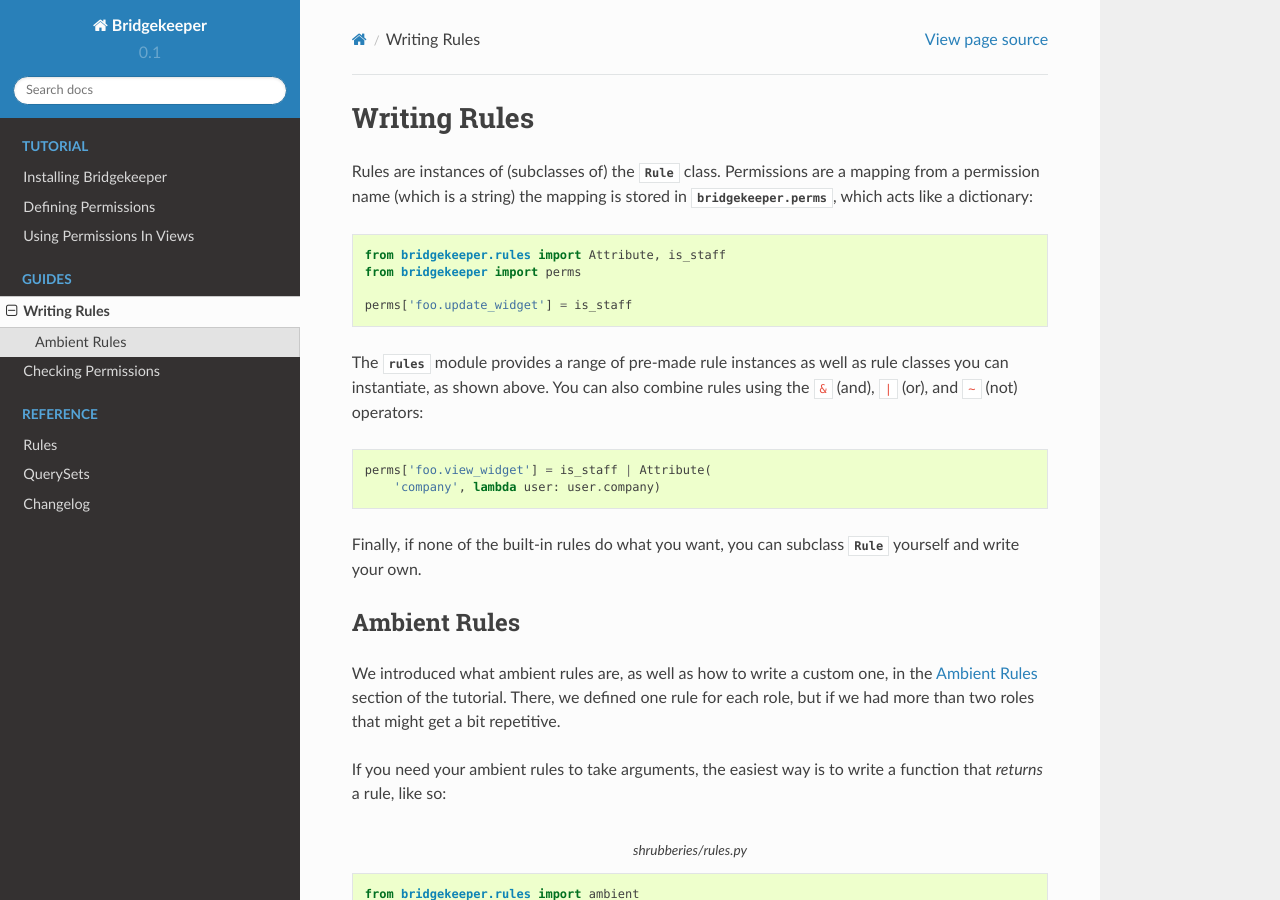
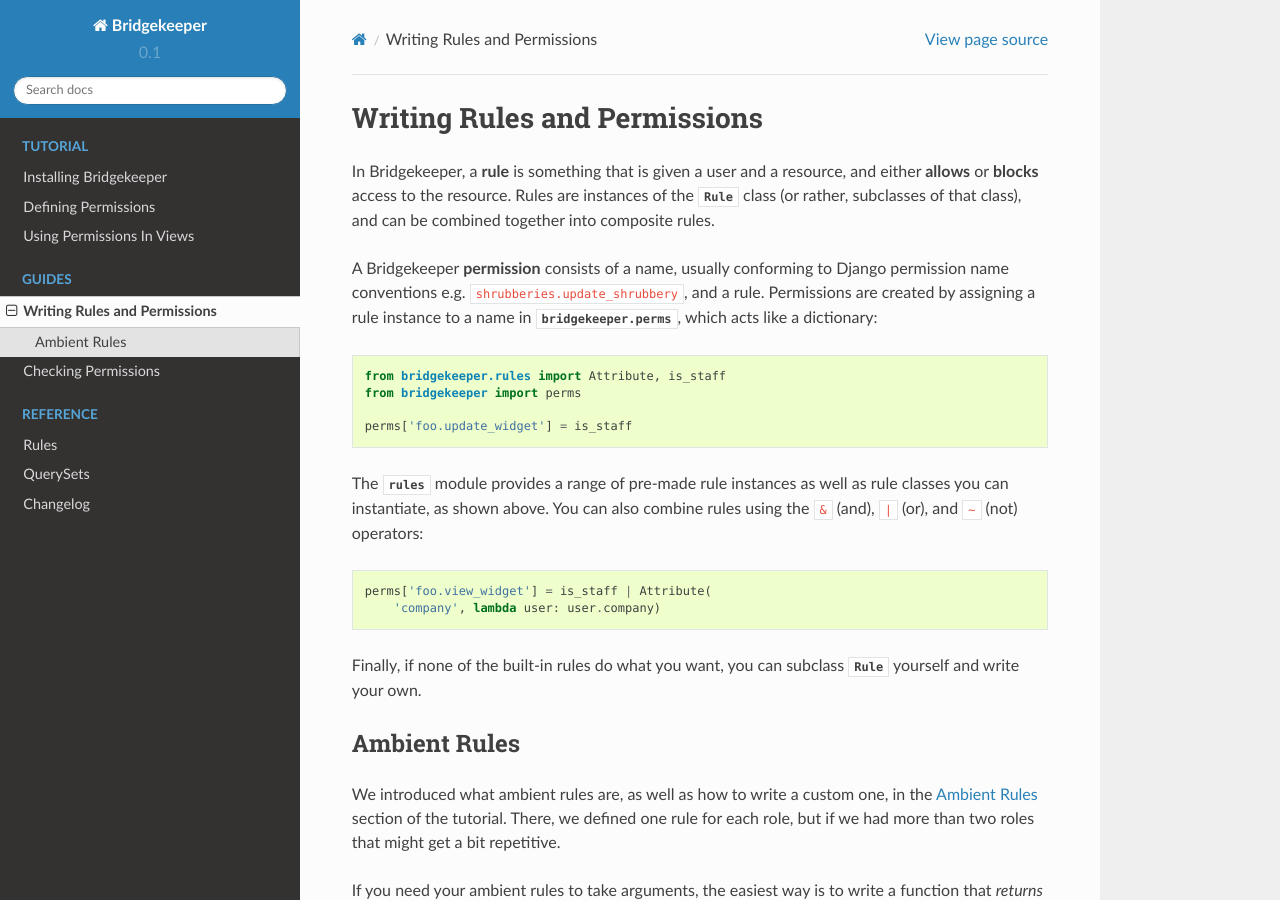
Before and after one commit to daisylb/bridgekeeper, a Sphinx documentation site: the page built from docs/guides/rules.rst, in a window 1280 px wide and 900 px high. Built offline with Sphinx 7.4.7 and the Read the Docs theme 2.0.0, drawn with Linux system fonts in a browser that asks for light colours.

Commit message:
Add introduction to rules/permissions doc section

```diff
--- a/docs/guides/rules.rst
+++ b/docs/guides/rules.rst
@@ -1,7 +1,9 @@
-Writing Rules
-=============
+Writing Rules and Permissions
+=============================
 
-Rules are instances of (subclasses of) the :class:`~bridgekeeper.rules.Rule` class. Permissions are a mapping from a permission name (which is a string) the mapping is stored in :data:`bridgekeeper.perms`, which acts like a dictionary::
+In Bridgekeeper, a **rule** is something that is given a user and a resource, and either **allows** or **blocks** access to the resource. Rules are instances of the :class:`~bridgekeeper.rules.Rule` class (or rather, subclasses of that class), and can be combined together into composite rules.
+
+A Bridgekeeper **permission** consists of a name, usually conforming to Django permission name conventions e.g. ``shrubberies.update_shrubbery``, and a rule. Permissions are created by assigning a rule instance to a name in :data:`bridgekeeper.perms`, which acts like a dictionary::
 
     from bridgekeeper.rules import Attribute, is_staff
     from bridgekeeper import perms
```
